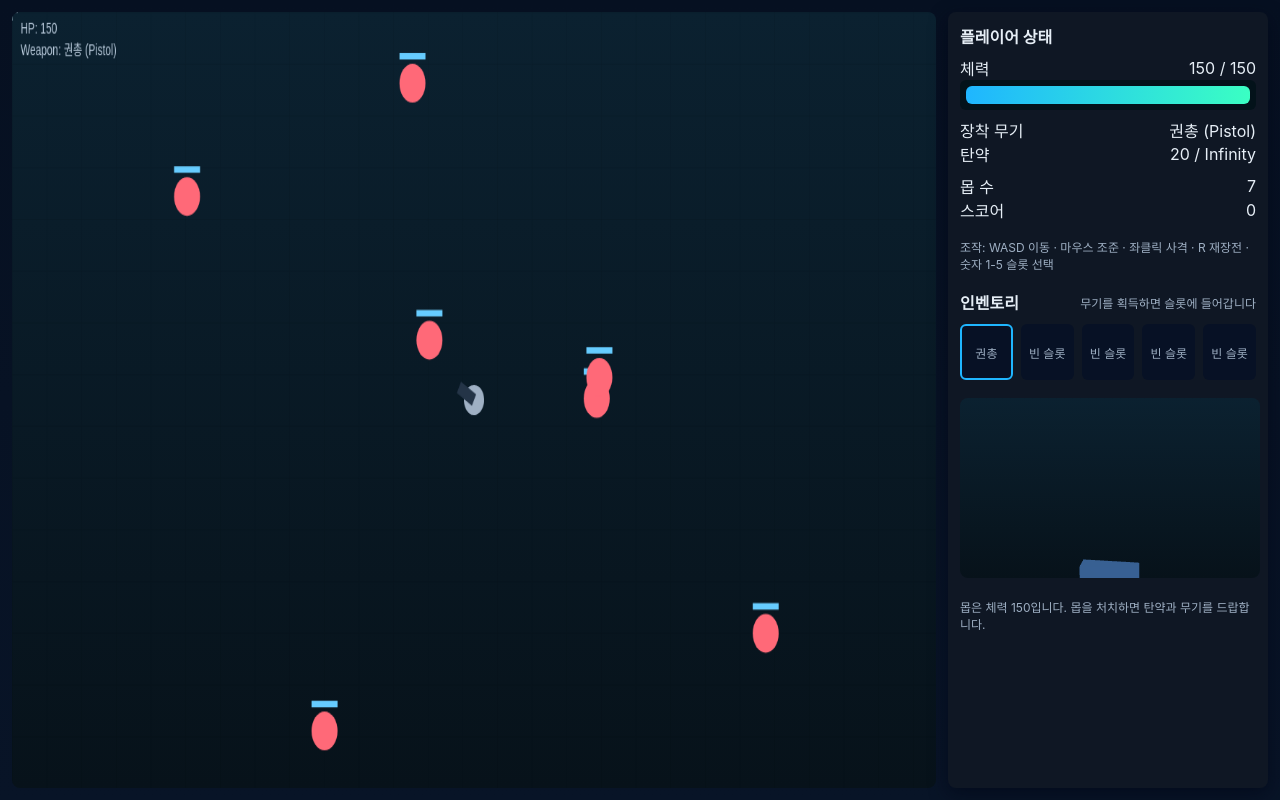
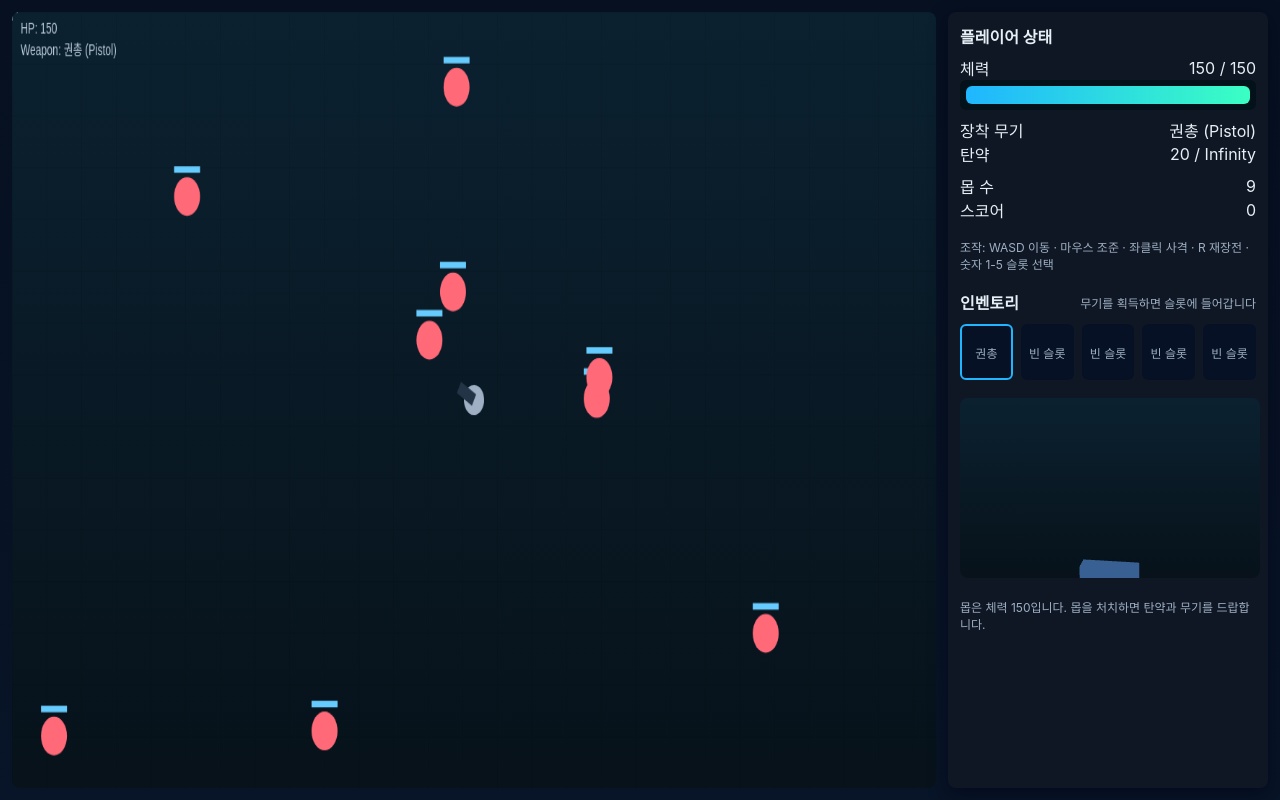
Before and after one commit to Yoonkyungtak10210/gun-game, a plain HTML site: page index.html in a window 1280 px wide. Drawn offline with nearby package versions, Linux system fonts and the light colour scheme.

Commit message:
Update index.html

```diff
--- a/index.html
+++ b/index.html
@@ -117,7 +117,7 @@ let lastSpawn = 0;
 let gameOver = false;
 let threePreview = {scene:null,camera:null,renderer:null,mesh:null};
 const SPAWN_INTERVAL = 2000;
-const SPAWN_COUNT = 2;
+const SPAWN_COUNT = 3;
 
 // Input
 window.addEventListener('mousemove', e=>{
```
